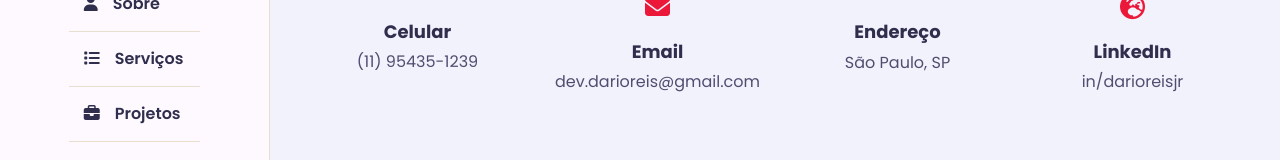
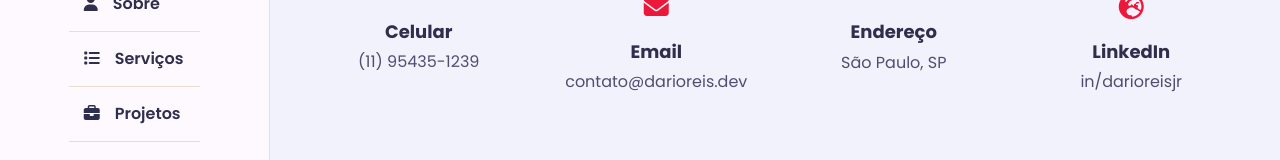
Before and after one commit to darioreisjr/portifolio_2024, a React (Vite) app: page /contact in a window 1280 px wide. Shown: the part 366-526 px from the top of the page. Built offline with nearby package versions, Linux system fonts and the light colour scheme; a web font is replaced by a local one.

Commit message:
Feat:correct and update new email

```diff
--- a/src/pages/Contact/Contact.tsx
+++ b/src/pages/Contact/Contact.tsx
@@ -126,8 +126,8 @@ export default function Contact() {
           <ContactItem
             icon="envelope"
             title="Email"
-            subtitle="dev.darioreis@gmail.com"
-            aHref="mailto:dev.darioreis@gmail.com"
+            subtitle="contato@darioreis.dev"
+            aHref="mailto:contato@darioreis.dev"
           />
           <ContactItem
             icon="map-marker-alt"
```
